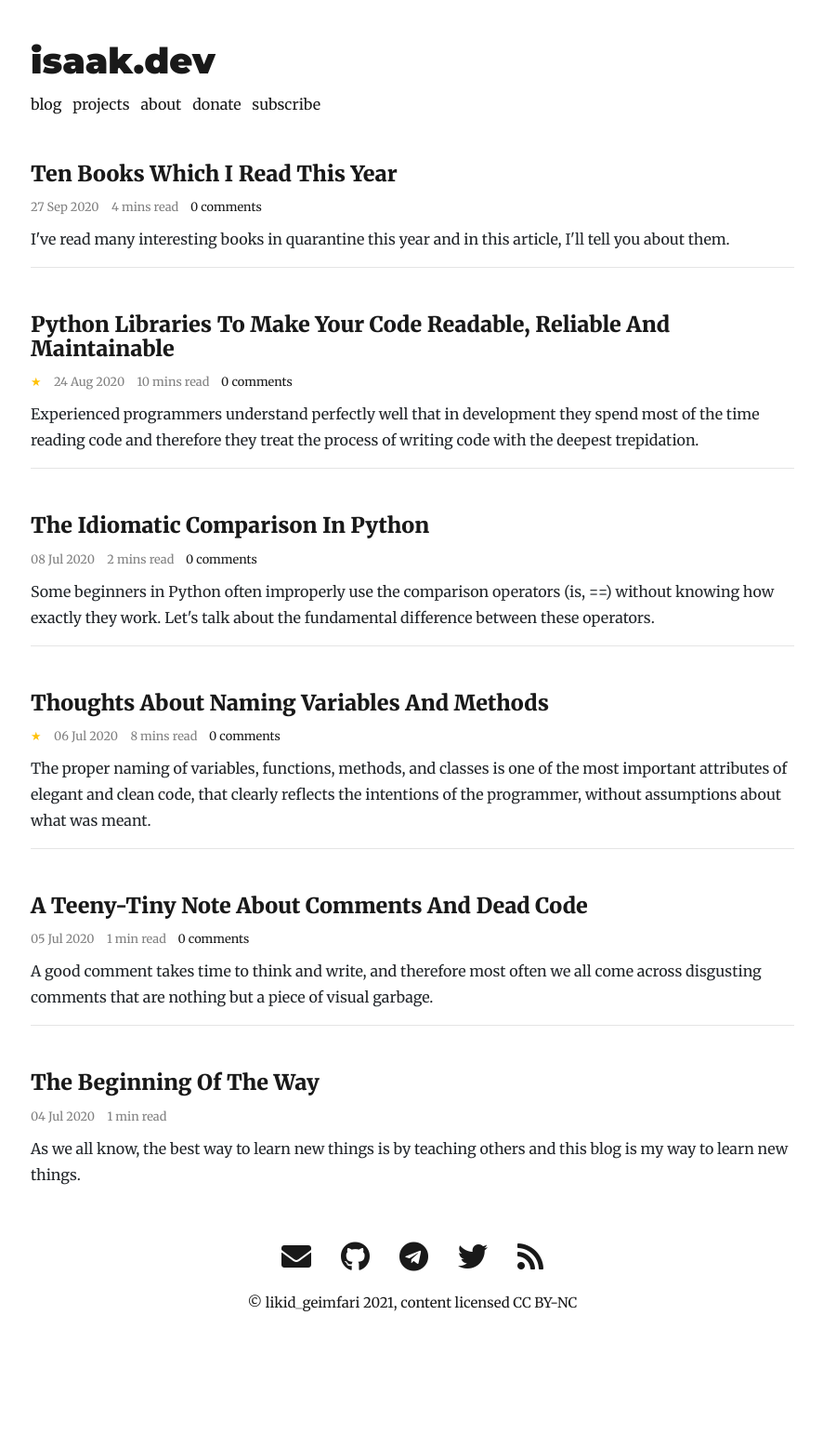
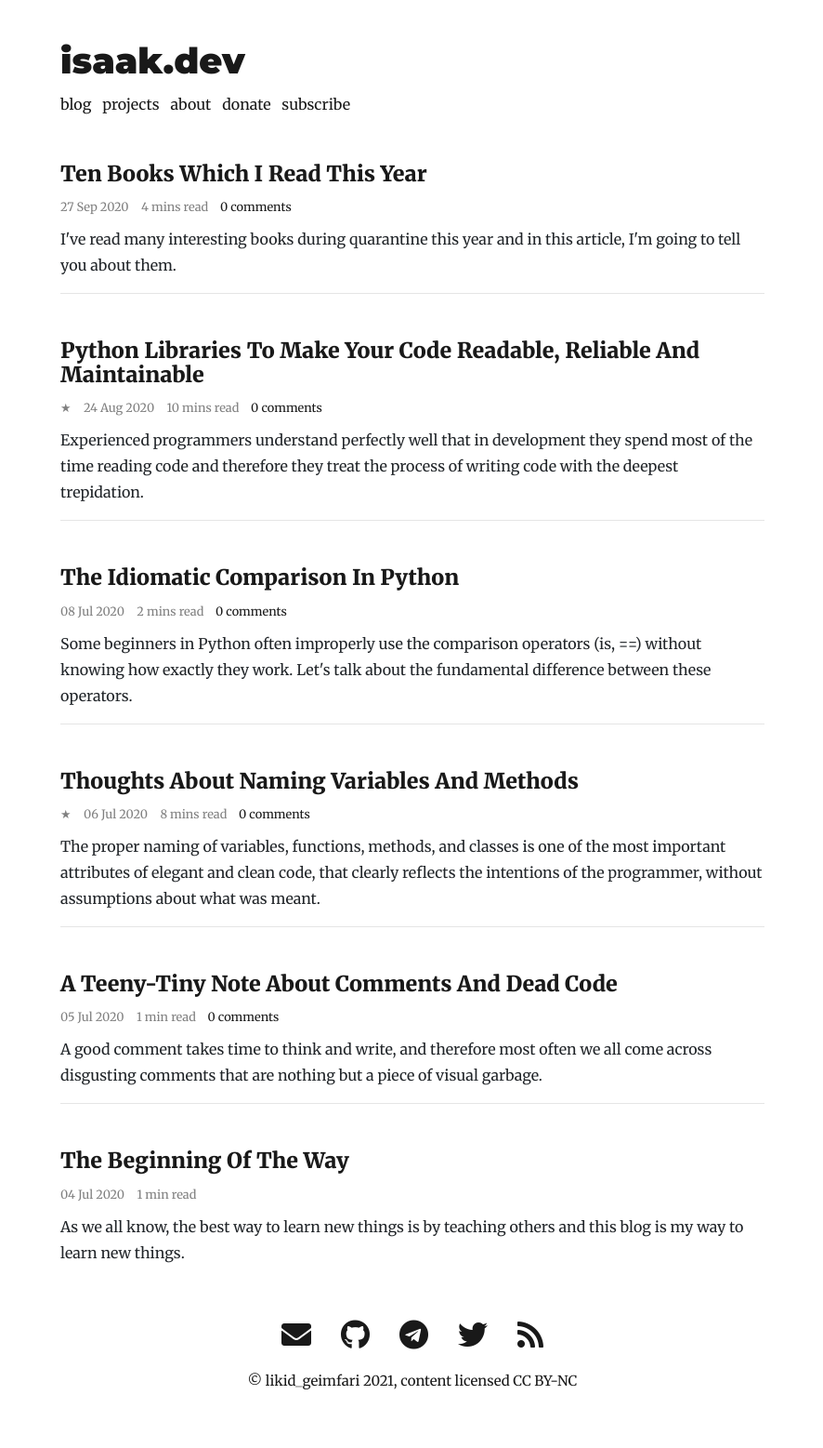
Before and after one commit to lk-geimfari/lk-geimfari.github.io, a Jekyll site: the page built from index.md, in a window 1280 px wide. Shown: the whole page at 93% size, without its empty margins (196-1082 px from the left). Built offline with Jekyll 4.4.1, drawn with Linux system fonts in a browser that asks for light colours; nearby versions of some CDN libraries; comment, search, counter and statistics services are not loaded; before the commit the page ends 1473 px from its top, so only the background shows below that.

Commit message:
Fix article

```diff
--- a/_layouts/home.html
+++ b/_layouts/home.html
@@ -20,7 +20,7 @@
                     </a>
                     <div id="smalls" class="justify-content-between">
                         {% if post.starred %}
-                            <small class="star">★</small>
+                            <small class="starred">★</small>
                         {% endif %}
                         <small class="grey">{{ post.date|date_to_string }}</small>
                         <small class="grey">
--- a/_posts/2020-09-27-ten-books-which-i-read-this-year.md
+++ b/_posts/2020-09-27-ten-books-which-i-read-this-year.md
@@ -2,7 +2,7 @@
 layout: post
 title: Ten books which I read this year
 date: 2020-09-27
-description: I've read many interesting books in quarantine this year and in this article, I'll tell you about them.
+description: I've read many interesting books during quarantine this year and in this article, I'm going to tell you about them.
 published: true
 comments: true
 ---
--- a/assets/css/custom.css
+++ b/assets/css/custom.css
@@ -77,7 +77,7 @@ body p {
 main {
     margin-left: auto;
     margin-right: auto;
-    max-width: 54rem;
+    max-width: 50rem;
     padding: 2.625rem 1.3125rem;
 }
 
@@ -233,8 +233,8 @@ article .title {
     color: grey;
 }
 
-.star {
-    color: #ffc107;
+.starred {
+    color: grey;
 }
 
 .content p {
```
